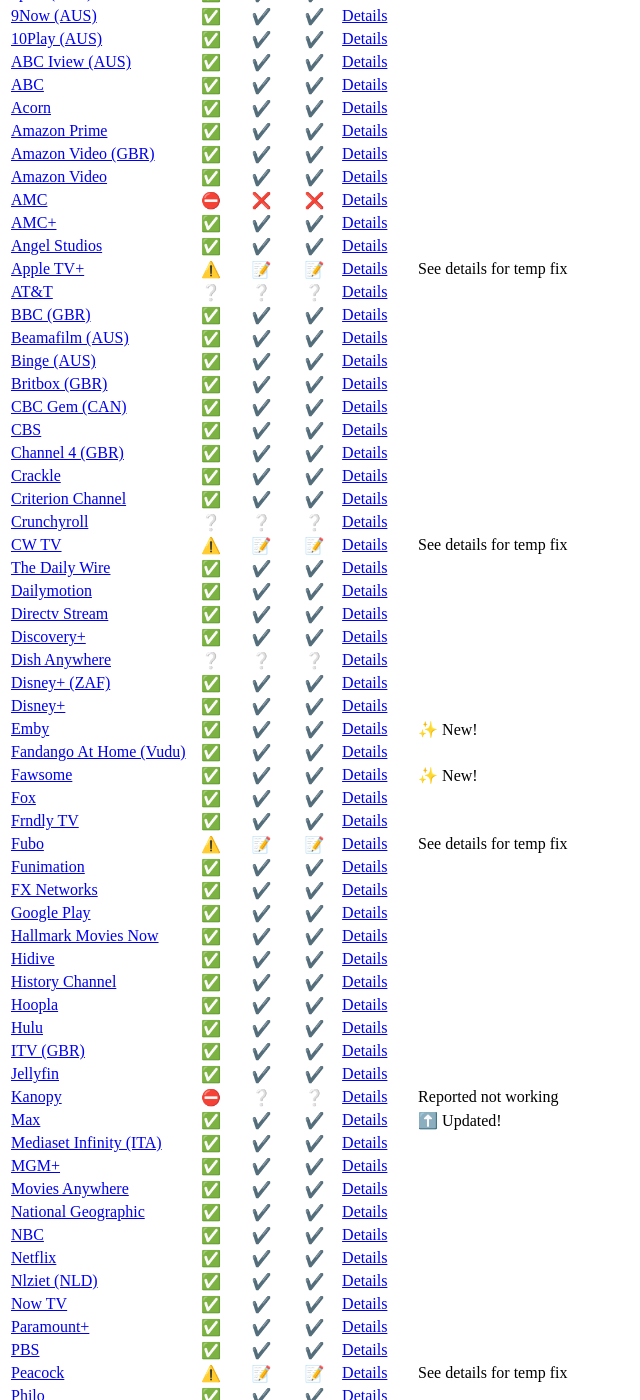
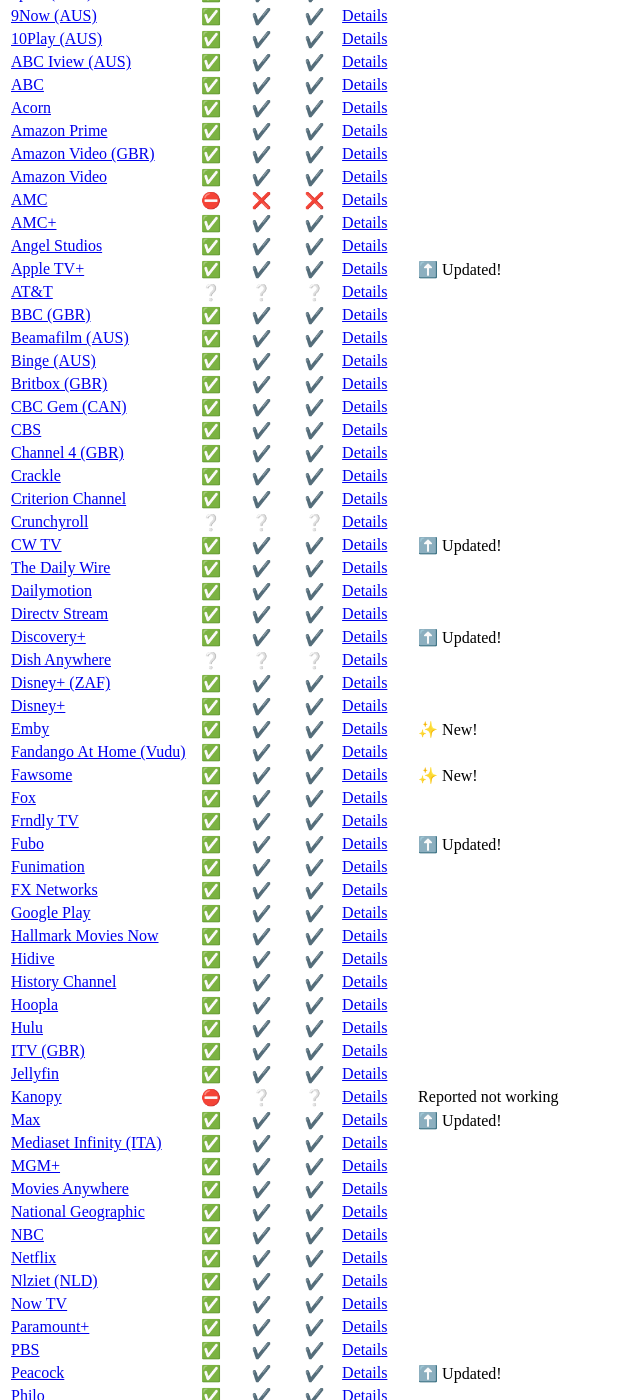
Before and after one commit to FrostCo/AdvancedProfanityFilterSite, a Jekyll site: the page built from status.md, in a window 1280 px wide and 1400 px high, scrolled down 244 px. Shown: the whole window, without its empty margins (0-640 px from the left). Built offline with Jekyll 4.4.1, drawn with Linux system fonts in a browser that asks for light colours; our own code applies the rules of GitHub Pages for plain Markdown files; some of the changed text lies outside the part shown.

Commit message:
:bookmark: Version 4.2.0

```diff
--- a/status.md
+++ b/status.md
@@ -21,7 +21,7 @@ Current status of supported sites for the [latest version](https://github.com/Fr
 | [AMC](https://www.amc.com) | ⛔ | ❌ | ❌ | [Details](https://github.com/FrostCo/AdvancedProfanityFilter/issues/558) |  |
 | [AMC+](https://www.amcplus.com) | ✅ | ✔️ | ✔️ | [Details](https://github.com/FrostCo/AdvancedProfanityFilter/issues/601) |  |
 | [Angel Studios](https://www.angel.com) | ✅ | ✔️ | ✔️ | [Details](https://github.com/FrostCo/AdvancedProfanityFilter/issues/579) |  |
-| [Apple TV+](https://tv.apple.com) | ⚠️ | 📝 | 📝 | [Details](https://github.com/FrostCo/AdvancedProfanityFilter/issues/436) | See details for temp fix |
+| [Apple TV+](https://tv.apple.com) | ✅ | ✔️ | ✔️ | [Details](https://github.com/FrostCo/AdvancedProfanityFilter/issues/436) | ⬆️ Updated! |
 | [AT&T](https://www.att.tv) | ❔ | ❔ | ❔ | [Details](https://github.com/FrostCo/AdvancedProfanityFilter/issues/602) |  |
 | [BBC (GBR)](https://www.bbc.co.uk) | ✅ | ✔️ | ✔️ | [Details](https://github.com/FrostCo/AdvancedProfanityFilter/issues/603) |  |
 | [Beamafilm (AUS)](https://beamafilm.com) | ✅ | ✔️ | ✔️ | [Details](https://github.com/FrostCo/AdvancedProfanityFilter/issues/604) |  |
@@ -33,11 +33,11 @@ Current status of supported sites for the [latest version](https://github.com/Fr
 | [Crackle](https://www.crackle.com) | ✅ | ✔️ | ✔️ | [Details](https://github.com/FrostCo/AdvancedProfanityFilter/issues/610) |  |
 | [Criterion Channel](https://www.criterionchannel.com) | ✅ | ✔️ | ✔️ | [Details](https://github.com/FrostCo/AdvancedProfanityFilter/issues/611) |  |
 | [Crunchyroll](https://www.crunchyroll.com) | ❔ | ❔ | ❔ | [Details](https://github.com/FrostCo/AdvancedProfanityFilter/issues/502) |  |
-| [CW TV](https://www.cwtv.com) | ⚠️ | 📝 | 📝 | [Details](https://github.com/FrostCo/AdvancedProfanityFilter/issues/612) | See details for temp fix |
+| [CW TV](https://www.cwtv.com) | ✅ | ✔️ | ✔️ | [Details](https://github.com/FrostCo/AdvancedProfanityFilter/issues/612) | ⬆️ Updated! |
 | [The Daily Wire](https://www.dailywire.com) | ✅ | ✔️ | ✔️ | [Details](https://github.com/FrostCo/AdvancedProfanityFilter/issues/613) |  |
 | [Dailymotion](https://www.dailymotion.com) | ✅ | ✔️ | ✔️ | [Details](https://github.com/FrostCo/AdvancedProfanityFilter/issues/614) |  |
 | [Directv Stream](https://stream.directv.com) | ✅ | ✔️ | ✔️ | [Details](https://github.com/FrostCo/AdvancedProfanityFilter/issues/615) |  |
-| [Discovery+](https://www.discoveryplus.com) | ✅ | ✔️ | ✔️ | [Details](https://github.com/FrostCo/AdvancedProfanityFilter/issues/550) |  |
+| [Discovery+](https://play.discoveryplus.com) | ✅ | ✔️ | ✔️ | [Details](https://github.com/FrostCo/AdvancedProfanityFilter/issues/550) | ⬆️ Updated! |
 | [Dish Anywhere](https://www.dishanywhere.com) | ❔ | ❔ | ❔ | [Details](https://github.com/FrostCo/AdvancedProfanityFilter/issues/616) |  |
 | [Disney+ (ZAF)](https://www.apps.disneyplus.com) | ✅ | ✔️ | ✔️ | [Details](https://github.com/FrostCo/AdvancedProfanityFilter/issues/617) |  |
 | [Disney+](https://www.disneyplus.com) | ✅ | ✔️ | ✔️ | [Details](https://github.com/FrostCo/AdvancedProfanityFilter/issues/595) |  |
@@ -46,7 +46,7 @@ Current status of supported sites for the [latest version](https://github.com/Fr
 | [Fawsome](https://fawesome.tv) | ✅ | ✔️ | ✔️ | [Details](https://github.com/FrostCo/AdvancedProfanityFilter/issues/672) | ✨ New! |
 | [Fox](https://www.fox.com) | ✅ | ✔️ | ✔️ | [Details](https://github.com/FrostCo/AdvancedProfanityFilter/issues/618) |  |
 | [Frndly TV](https://watch.frndlytv.com) | ✅ | ✔️ | ✔️ | [Details](https://github.com/FrostCo/AdvancedProfanityFilter/issues/619) |  |
-| [Fubo](https://www.fubo.tv) | ⚠️ | 📝 | 📝 | [Details](https://github.com/FrostCo/AdvancedProfanityFilter/issues/620) | See details for temp fix |
+| [Fubo](https://www.fubo.tv) | ✅ | ✔️ | ✔️ | [Details](https://github.com/FrostCo/AdvancedProfanityFilter/issues/620) | ⬆️ Updated! |
 | [Funimation](https://www.funimation.com) | ✅ | ✔️ | ✔️ | [Details](https://github.com/FrostCo/AdvancedProfanityFilter/issues/621) |  |
 | [FX Networks](https://fxnow.fxnetworks.com) | ✅ | ✔️ | ✔️ | [Details](https://github.com/FrostCo/AdvancedProfanityFilter/issues/622) |  |
 | [Google Play](https://play.google.com) | ✅ | ✔️ | ✔️ | [Details](https://github.com/FrostCo/AdvancedProfanityFilter/issues/623) |  |
@@ -69,7 +69,7 @@ Current status of supported sites for the [latest version](https://github.com/Fr
 | [Now TV](https://www.nowtv.com) | ✅ | ✔️ | ✔️ | [Details](https://github.com/FrostCo/AdvancedProfanityFilter/issues/634) |  |
 | [Paramount+](https://www.paramountplus.com) | ✅ | ✔️ | ✔️ | [Details](https://github.com/FrostCo/AdvancedProfanityFilter/issues/635) |  |
 | [PBS](https://www.pbs.org) | ✅ | ✔️ | ✔️ | [Details](https://github.com/FrostCo/AdvancedProfanityFilter/issues/636) |  |
-| [Peacock](https://www.peacocktv.com) | ⚠️ | 📝 | 📝 | [Details](https://github.com/FrostCo/AdvancedProfanityFilter/issues/452) | See details for temp fix |
+| [Peacock](https://www.peacocktv.com) | ✅ | ✔️ | ✔️ | [Details](https://github.com/FrostCo/AdvancedProfanityFilter/issues/452) | ⬆️ Updated! |
 | [Philo](https://www.philo.com) | ✅ | ✔️ | ✔️ | [Details](https://github.com/FrostCo/AdvancedProfanityFilter/issues/637) |  |
 | [Plex](https://app.plex.tv) | ✅ | ✔️ | ✔️ | [Details](https://github.com/FrostCo/AdvancedProfanityFilter/issues/638) |  |
 | [Pluto](https://pluto.tv) | ✅ | ✔️ | ✔️ | [Details](https://github.com/FrostCo/AdvancedProfanityFilter/issues/639) |  |
@@ -97,7 +97,7 @@ Current status of supported sites for the [latest version](https://github.com/Fr
 | [Universal Kids](https://www.universalkids.com) | ✅ | ✔️ | ✔️ | [Details](https://github.com/FrostCo/AdvancedProfanityFilter/issues/658) |  |
 | [USA Network](https://www.usanetwork.com) | ✅ | ✔️ | ✔️ | [Details](https://github.com/FrostCo/AdvancedProfanityFilter/issues/659) |  |
 | [Videoland (NLD)](https://v2.videoland.com) | ✅ | ✔️ | ✔️ | [Details](https://github.com/FrostCo/AdvancedProfanityFilter/issues/660) |  |
-| [Vimeo](https://vimeo.com) | ⚠️ | 📝 | 📝 | [Details](https://github.com/FrostCo/AdvancedProfanityFilter/issues/504) | See details for temp fix |
+| [Vimeo](https://vimeo.com) | ✅ | ✔️ | ✔️ | [Details](https://github.com/FrostCo/AdvancedProfanityFilter/issues/504) | ⬆️ Updated! |
 | [ViX](https://vix.com) | ✅ | ✔️ | ✔️ | [Details](https://github.com/FrostCo/AdvancedProfanityFilter/issues/674) | ✨ New! |
 | [Xfinity](https://www.xfinity.com) | ✅ | ✔️ | ✔️ | [Details](https://github.com/FrostCo/AdvancedProfanityFilter/issues/495) |  |
 | [YouTube TV](https://tv.youtube.com) | ❔ | ❔ | ❔ | [Details](https://github.com/FrostCo/AdvancedProfanityFilter/issues/207) |  |
```
